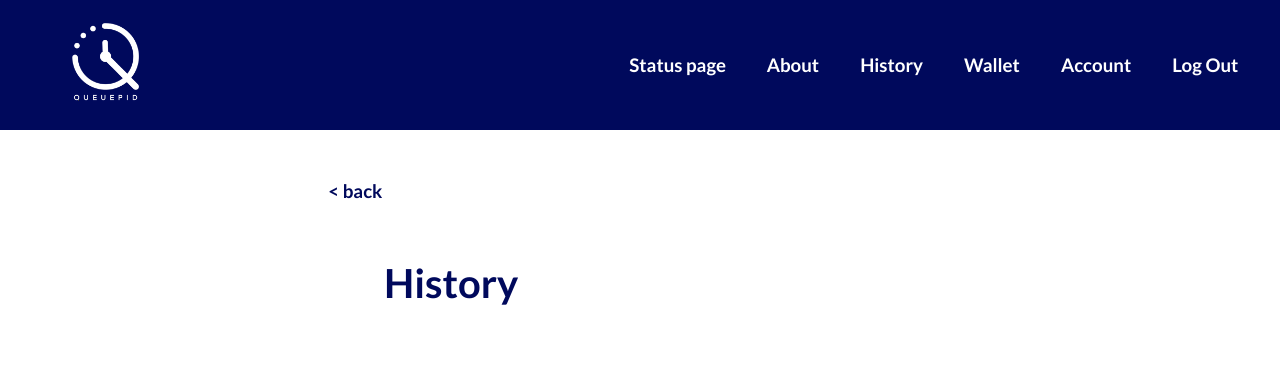
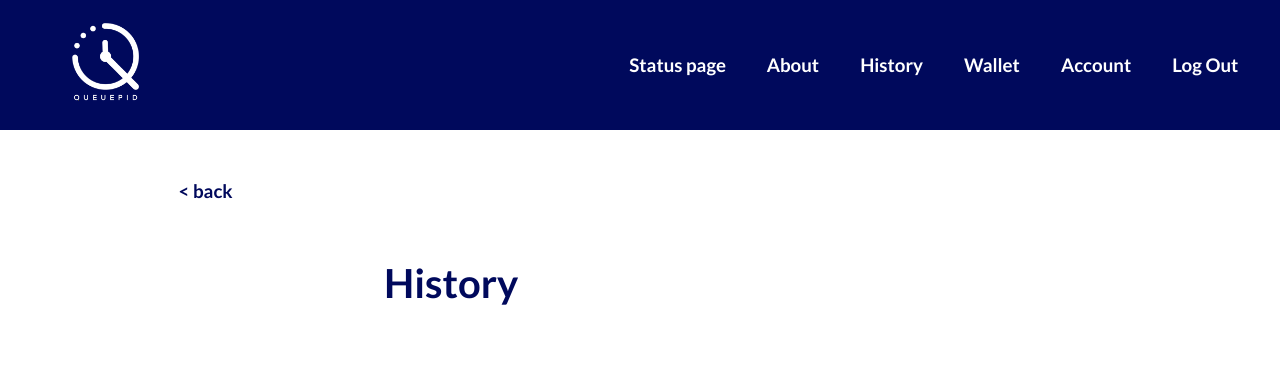
Before and after one commit to 6410685249/QueuePid, a Django app: template QueuePid/static/templates/customer_history.html in a window 1280 px wide. Shown: the top 390 px of the page. Run offline with Django 4.2, Linux system fonts and the light colour scheme; the template is opened without the code that fills it, so the values that code supplies are empty; parts of the project's set-up code (start-up, migrations or seed data) failed here and were passed over; some web fonts are replaced.

Commit message:
Move back button

```diff
--- a/QueuePid/static/css/history.css
+++ b/QueuePid/static/css/history.css
@@ -39,7 +39,7 @@ nav {
 .back{
     color: #00095c;
     margin: 10px;
-    padding-left: 17em;
+    padding-left: 9em;
     padding-right: 1em;
     font-size: 1.17em;
     text-decoration: none;
```
